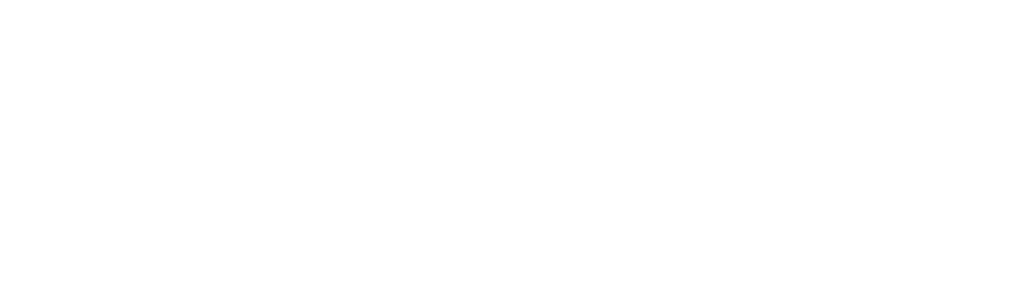
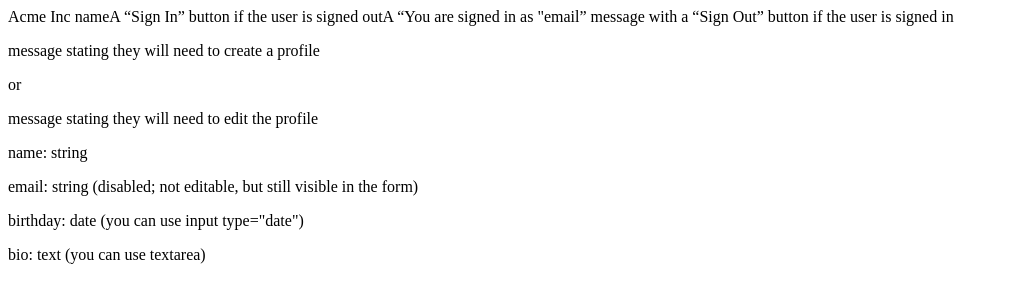
Before and after one commit to KDSigel/react-employee-directory, a React app: page /editprofile in a window 1280 px wide. Shown: the top 302 px of the page, without its empty margins (0-1009 px from the left). Built offline with nearby package versions, Linux system fonts and the light colour scheme.

Commit message:
added file structure

```diff
--- a/package.json
+++ b/package.json
@@ -67,6 +67,6 @@
     "@supabase/supabase-js": "^1.29.1",
     "react": "^17.0.2",
     "react-dom": "^17.0.2",
-    "react-router-dom": "^6.2.1"
+    "react-router-dom": "^5.3.0"
   }
 }
--- a/src/App.jsx
+++ b/src/App.jsx
@@ -1,11 +1,30 @@
 import { BrowserRouter as Router, Route, Switch } from 'react-router-dom'
+import Header from './components/Header/Header';
+import EditProfile from './views/EditProfile/EditProfile';
+import Home from './views/Home/Home';
+import LogIn from './views/LogIn.jsx/LogIn';
+import Profile from './views/Profile/Profile';
+import Register from './views/Register/Register';
 
 export default function App() {
   return (
 <Router>
+  <Header />
   <Switch>
-    <Route>
-
+    <Route exact path='/'>
+      <Home />
+    </Route>
+    <Route path='/login'>
+      <LogIn />
+    </Route>
+    <Route path='/register'>
+      <Register />
+    </Route>
+    <Route path='/profile'>
+      <Profile />
+    </Route>
+    <Route path='/editprofile'>
+      <EditProfile />
     </Route>
   </Switch>
 </Router>
--- /dev/null
+++ b/src/components/EmailPasswordForm/EmailPasswordForm.jsx
@@ -0,0 +1,9 @@
+export default function EmailPasswordForm() {
+    return (
+        <div>
+            Email<input />
+            Password<input />
+            <button>this changes</button>
+        </div>
+    )
+}
--- /dev/null
+++ b/src/components/Header/Header.jsx
@@ -0,0 +1,8 @@
+export default function Header() {
+    return (
+        <div>
+            <span>Acme Inc name</span><span>A “Sign In” button if the user is signed out</span>
+            <span>A “You are signed in as "email” message with a “Sign Out” button if the user is signed in</span>
+        </div>
+    )
+}
--- /dev/null
+++ b/src/views/EditProfile/EditProfile.jsx
@@ -0,0 +1,13 @@
+export default function EditProfile() {
+    return (
+        <div>
+            <p>message stating they will need to create a profile</p>
+            <p>or</p>
+            <p>message stating they will need to edit the profile</p>
+            <p>name: string</p>
+            <p>email: string (disabled; not editable, but still visible in the form)</p>
+            <p>birthday: date (you can use input type="date")</p>
+            <p>bio: text (you can use textarea)</p>
+        </div>
+    )
+}
--- /dev/null
+++ b/src/views/Home/Home.jsx
@@ -0,0 +1,10 @@
+export default function Home() {
+    return (
+        <div>
+            <p>this is the home page</p>
+            <p>intro content</p>
+            <p>Log In Link</p>
+            <p>Sign Up Link</p>
+        </div>
+    )
+}
--- /dev/null
+++ b/src/views/LogIn.jsx/LogIn.jsx
@@ -0,0 +1,11 @@
+import EmailPasswordForm from '../../components/EmailPasswordForm/EmailPasswordForm'
+
+export default function LogIn() {
+    return (
+        <div>
+            <p>Welcome back!</p>
+            <EmailPasswordForm />
+            <p>Need an account? Sign Up link</p>
+        </div>
+    )
+}
--- /dev/null
+++ b/src/views/Profile/Profile.jsx
@@ -0,0 +1,11 @@
+export default function Profile() {
+    return (
+        <div>
+            <p>edit profile link to EditProfile view</p>
+            <p>name: string</p>
+            <p>email: string </p>
+            <p>birthday: date </p>
+            <p>bio: text </p>
+        </div>
+    )
+}
--- /dev/null
+++ b/src/views/Register/Register.jsx
@@ -0,0 +1,11 @@
+import EmailPasswordForm from '../../components/EmailPasswordForm/EmailPasswordForm'
+
+export default function Register() {
+    return (
+        <div>
+            <p>Welcome!</p>
+            <EmailPasswordForm />
+            <p>Already have an account? Sign In link</p>
+        </div>
+    )
+}
```
Also changed, not shown: 1 other file (tests, documents, lock files or other folders).
